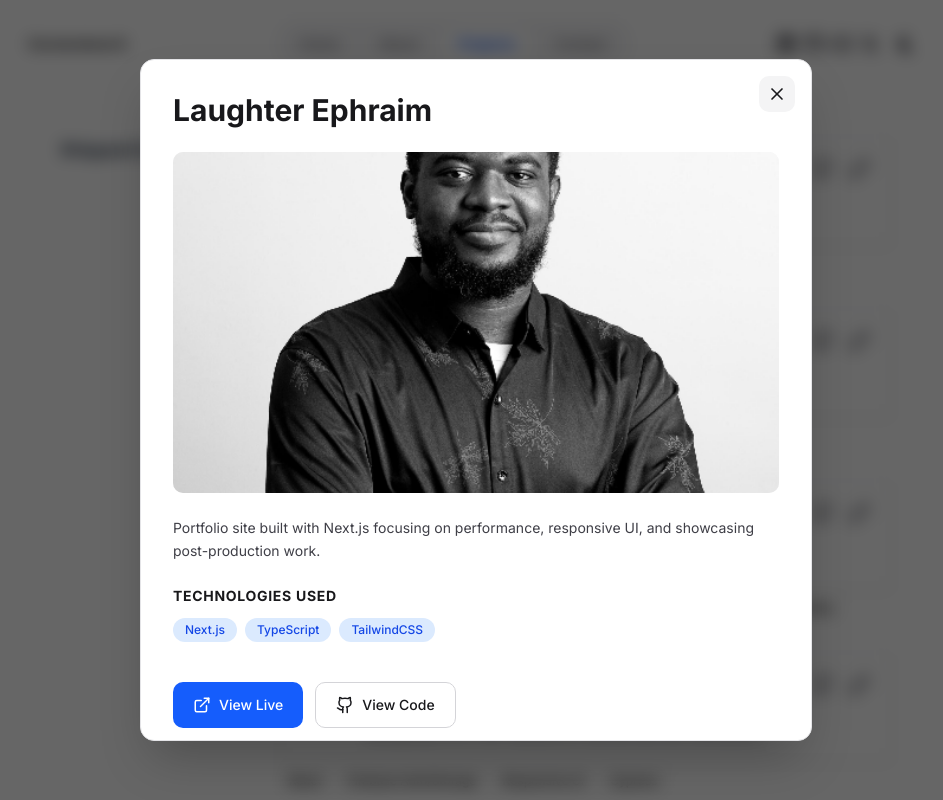
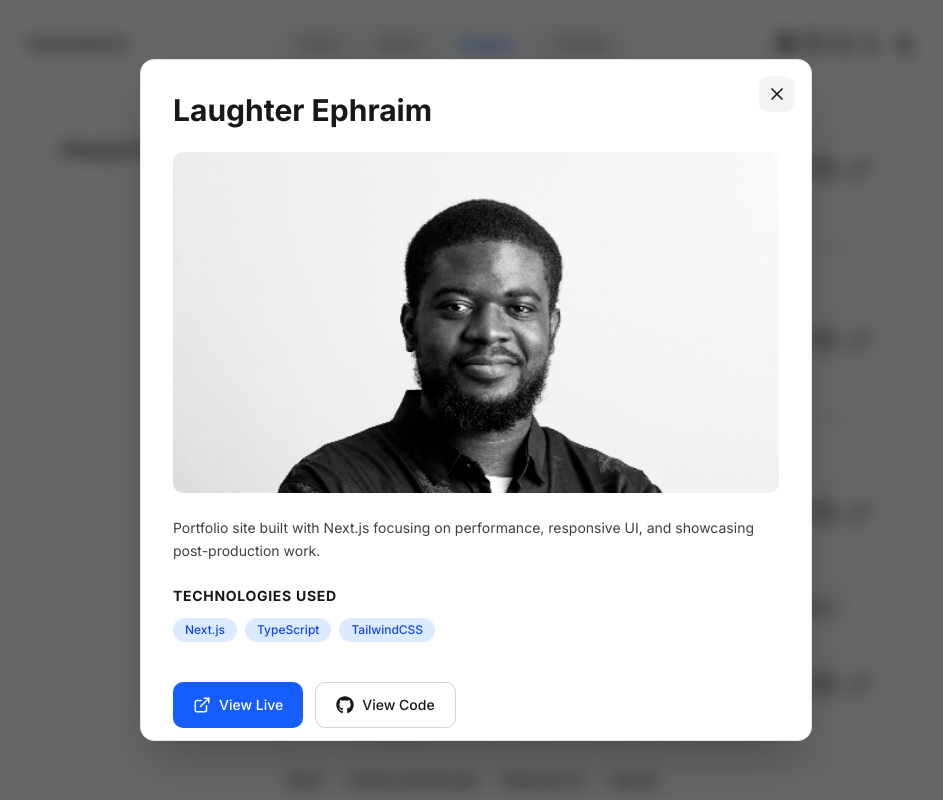
Before and after one commit to Cornerstone-04/cornerstone, a Next.js app: page /projects in a window 1280 px wide. Both pictures are taken after a click on the button 750 px from the left and 207 px from the top of the page. Shown: the top 800 px of the page, without its empty margins (164-1107 px from the left). Built offline with nearby package versions, Linux system fonts and the light colour scheme.

Commit message:
update project icons

```diff
--- a/src/components/common/project-modal.tsx
+++ b/src/components/common/project-modal.tsx
@@ -5,6 +5,7 @@ import { LuX, LuExternalLink, LuGithub } from "react-icons/lu";
 import { useEffect } from "react";
 import Image from "next/image";
 import Link from "next/link";
+import { FaGithub } from "react-icons/fa6";
 
 type ProjectModalProps = {
   isOpen: boolean;
@@ -106,7 +107,7 @@ export default function ProjectModal({
                         src={project.image}
                         alt={project.title}
                         fill
-                        className="object-cover"
+                        className="object-cover object-top"
                         sizes="(max-width: 768px) 100vw, 640px"
                         priority={false}
                       />
@@ -152,15 +153,15 @@ export default function ProjectModal({
                         </Link>
                       )}
                       {project.githubUrl && (
-                        <a
+                        <Link
                           href={project.githubUrl}
                           target="_blank"
                           rel="noopener noreferrer"
                           className="inline-flex items-center gap-2 px-5 py-2.5 rounded-lg border border-zinc-300 dark:border-zinc-700 hover:bg-zinc-100 dark:hover:bg-zinc-800 text-zinc-900 dark:text-zinc-100 font-medium transition-colors"
                         >
-                          <LuGithub size={18} />
+                          <FaGithub size={18} />
                           View Code
-                        </a>
+                        </Link>
                       )}
                     </div>
                   )}
--- a/src/components/common/project.tsx
+++ b/src/components/common/project.tsx
@@ -11,8 +11,9 @@ import {
   TooltipTrigger,
 } from "@/components/ui/tooltip";
 import { ProjectTypes } from "@/lib/me";
-import { LuArrowUpRight, LuGithub, LuLink } from "react-icons/lu";
+import { LuArrowUpRight, LuLink } from "react-icons/lu";
 import ProjectModal from "@/components/common/project-modal";
+import { FaGithub } from "react-icons/fa6";
 
 type ProjectProps = {
   title: string;
@@ -43,7 +44,6 @@ export default function Project({
 }: ProjectProps) {
   const [open, setOpen] = useState(false);
 
-  // Close on Escape (your modal also listens, but this keeps local state in sync)
   const handleEscKey = useCallback((e: KeyboardEvent) => {
     if (e.key === "Escape") setOpen(false);
   }, []);
@@ -186,7 +186,7 @@ export default function Project({
         </div>
 
         <div className="flex justify-end items-end gap-3 text-zinc-600 dark:text-zinc-300">
-          <LinkIconBtn href={repo} label="repo" Icon={LuGithub} />
+          <LinkIconBtn href={repo} label="repo" Icon={FaGithub} />
           <LinkIconBtn href={url} label="url" Icon={LuLink} />
         </div>
       </div>
```
